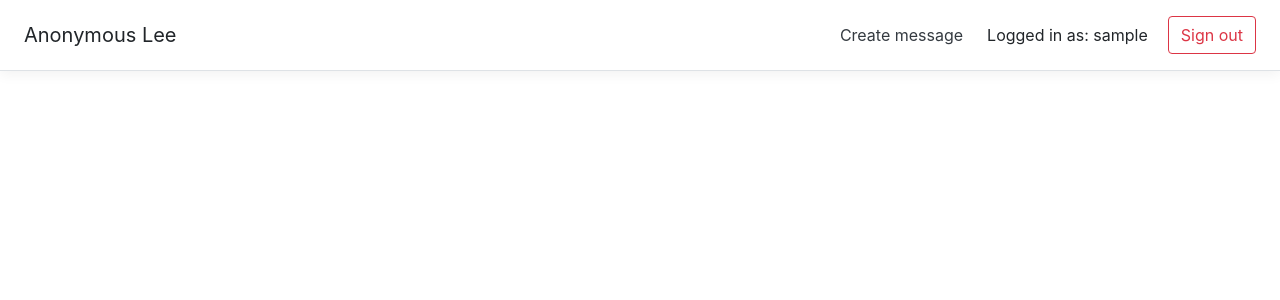
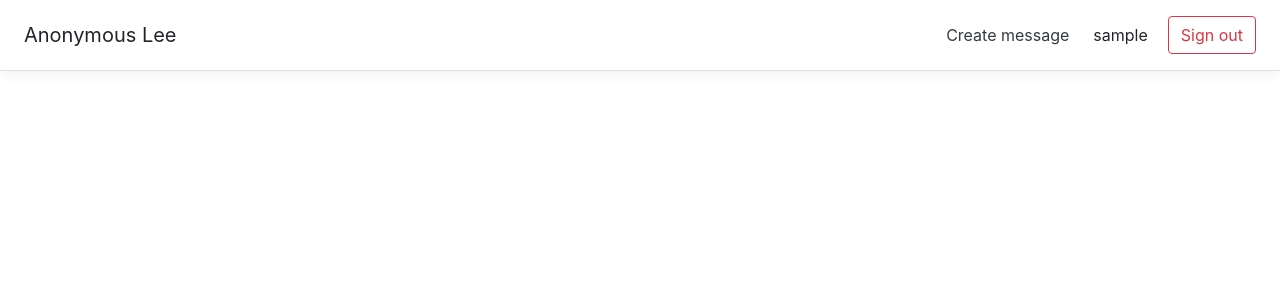
Before and after one commit to franciscboicu/anonymous-lee, a Flask app: page / in a window 1280 px wide. Shown: the top 300 px of the page. Run offline with Flask 2, Linux system fonts and the light colour scheme; the visitor is signed in with stand-in values (Sample User, id 1); some libraries are stand-ins or nearby versions.

Commit message:
Added: block access to all pages if not logged in

```diff
--- a/app.py
+++ b/app.py
@@ -15,12 +15,13 @@ def index():
 #read the message
 @app.route("/r/<code>")
 def read(code):
+    if not ud.is_logged_in(): return redirect('/login')
     return 'read('+str(code)+')';
 
 #create the message
 @app.route("/c")
 def create():
-    logged_in = False
+    if not ud.is_logged_in(): return redirect('/login')
 
     _data = {
         'code': message_data.generate_code(),
--- a/templates/_base.html
+++ b/templates/_base.html
@@ -22,7 +22,7 @@
       <a class="btn btn-outline-secondary mr-2" href="#">Login</a>
       <a class="btn btn-outline-primary" href="#">Sign up</a>
       {% else %}
-      <div style="margin-right: 20px;">Logged in as: {{ username }}</div>
+      <div style="margin-right: 20px;">{{ username }}</div>
       <a class="btn btn-outline-danger" href="#">Sign out</a>
       {% endif %}
     </div>
```
